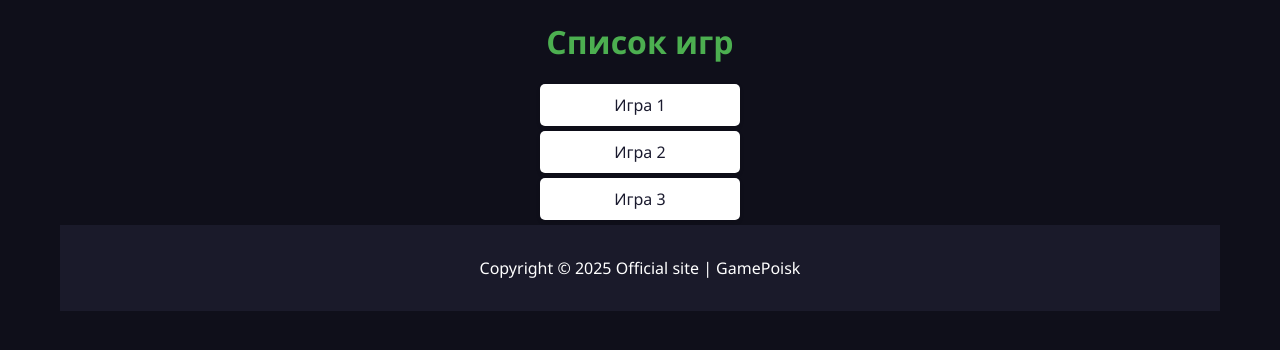
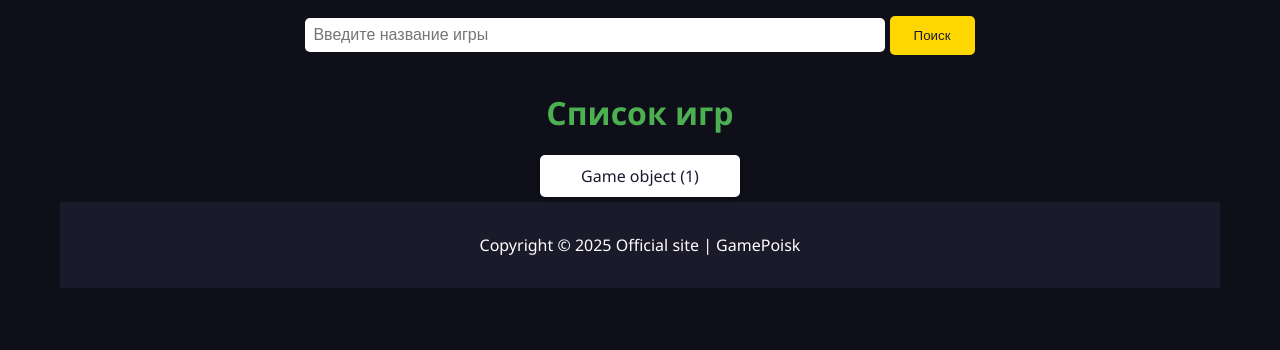
Before and after one commit to adlan100/GamePoisk, a Django app: template Game/games/templates/games/game_list.html in a window 1280 px wide. Shown: the part 65-415 px from the top of the page. Run offline with Django 5.2, Linux system fonts and the light colour scheme; the template is opened without the code that fills it: values that come from a table or form of the project are taken from there, others are empty; tables that the repository leaves empty hold one stand-in row (values such as "Sample post").

Commit message:
Add files via upload

```diff
--- a/Game/games/models.py
+++ b/Game/games/models.py
@@ -1,3 +1,25 @@
 from django.db import models
+from django.utils.text import slugify
 
-# Create your models here.
+class Game(models.Model):
+    title = models.CharField(max_length=255,
+                            verbose_name = "Название игры")
+    image = models.ImageField(upload_to='game_images',
+                              default='default.jpg',
+                              verbose_name="Изображеине игры")
+    slug = models.SlugField(max_length=200,
+                            unique=True,
+                            blank=True,
+                            verbose_name="URL-метка")
+
+def __str__(self):
+    return self.title
+
+def save(self, *args, **kwargs):
+    if not self.slug:
+        self.slug = slugify(self.title)
+        super(Game, self).save(*args, **kwargs)
+
+    class Meta:
+        verbose_name = 'Игра'
+        verbose_name_plural = 'Игры'
--- a/Game/games/templates/games/game_list.html
+++ b/Game/games/templates/games/game_list.html
@@ -2,10 +2,22 @@
 {% load static %}
 
 {% block content %}
+    <div class="search-container">
+        <form method="get">
+            <input type="text" name="q" id="search-input" placeholder="Введите название игры">
+            <button class="submit-button">Поиск</button>
+        </form>
+    </div>
+
     <h1>Список игр</h1>
     <ul>
-        <li>Игра 1</li>
-        <li>Игра 2</li>
-        <li>Игра 3</li>
+        {% if games %}
+            {% for game in games %}
+                <li>{{ game }}</li>
+            {% endfor %}
+        {% else %}
+            <li>Игр не найдено</li>
+        {% endif %}
     </ul>
+
 {% endblock %}
--- a/Game/static/style.css
+++ b/Game/static/style.css
@@ -77,3 +77,29 @@ li {
     box-shadow: 0 2px 4px rgba(0, 0, 0, 0.1);
     text-align: center;
 }
+
+.search-container {
+    text-align: center;
+    padding: 1rem;
+}
+
+#search-input {
+    width: 50%;
+    padding: 0.5rem;
+    font-size: 1rem;
+    border-radius: 5px;
+    border: none;
+}
+
+.submit-button {
+    background-color: #ffd700;
+    color: #1a1a2e;
+    border: none;
+    padding: 0.75rem 1.5rem;
+    border-radius: 5px;
+    cursor: pointer;
+}
+
+.submit-button:hover {
+    background-color: #ffcc00;
+}
--- a/Game/templates/base.html
+++ b/Game/templates/base.html
@@ -5,6 +5,7 @@
     <meta charset="UTF-8">
     <title>Title</title>
     <link rel="stylesheet" href="{% static 'css/style.css' %}">
+
 </head>
 <body>
     <header class="header">
```
Also changed, not shown: Game/games/views.py (+17 -1 lines), Game/__init__.py (added).
